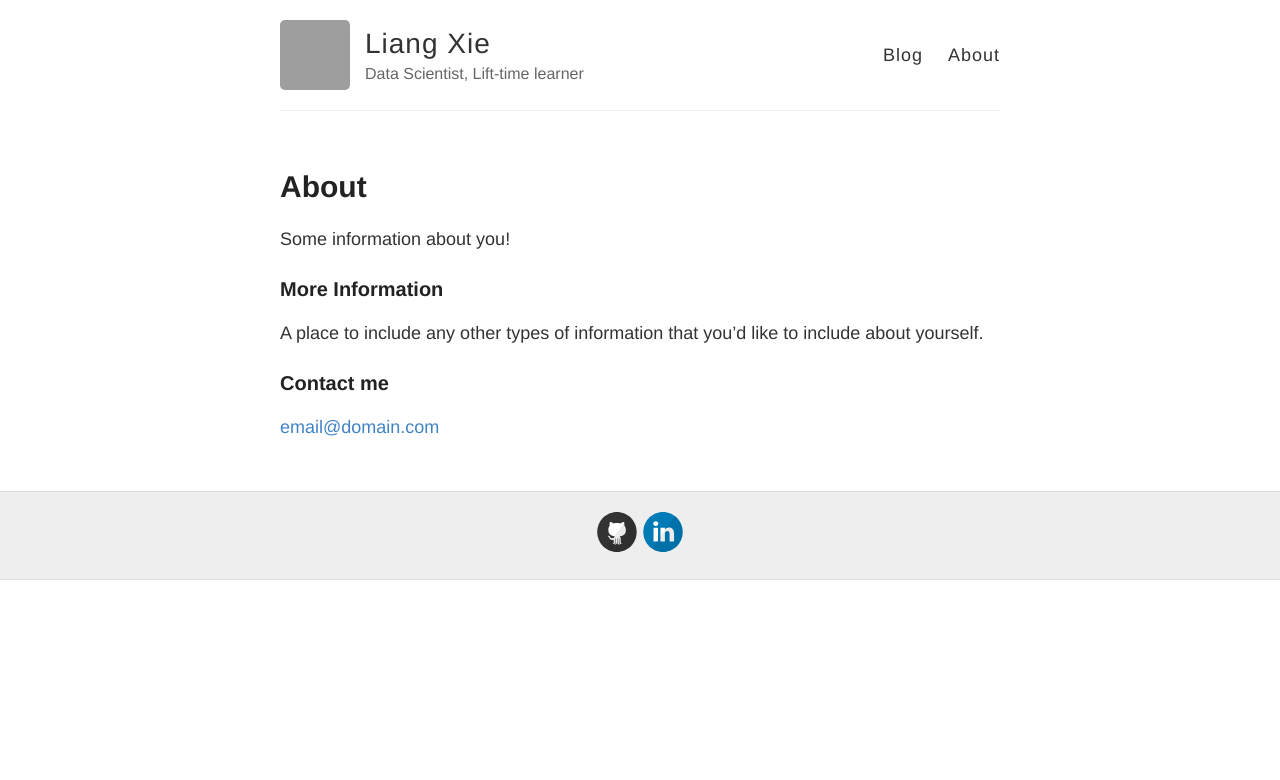
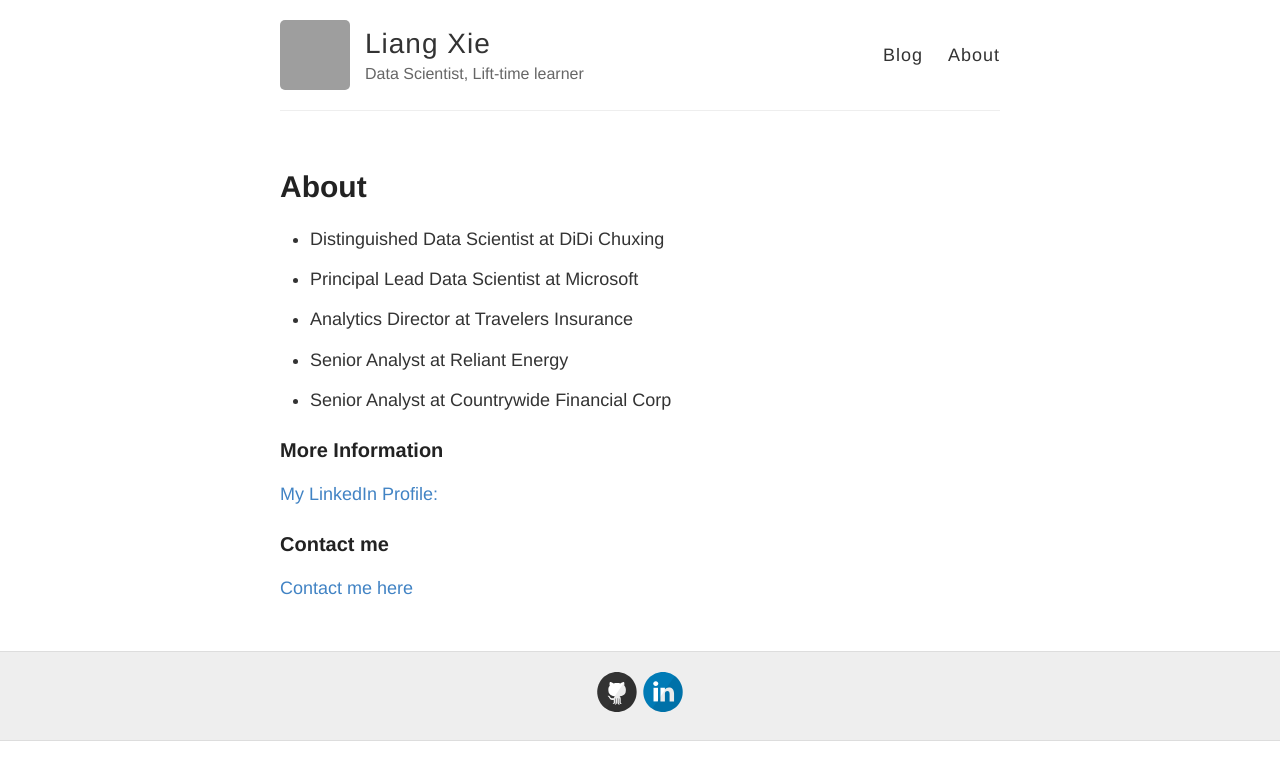
Before and after one commit to xieliaing/xieliaing.github.io, a Jekyll site: the page built from about.md, in a window 1280 px wide. Shown: the top 780 px of the page. Built offline with Jekyll 4.4.1, drawn with Linux system fonts in a browser that asks for light colours; grey boxes are pictures that could not be loaded.

Commit message:
updated About page

```diff
--- a/about.md
+++ b/about.md
@@ -4,12 +4,20 @@ title: About
 permalink: /about/
 ---
 
-Some information about you!
+- Distinguished Data Scientist at DiDi Chuxing
+
+- Principal Lead Data Scientist at Microsoft
+
+- Analytics Director at Travelers Insurance
+
+- Senior Analyst at Reliant Energy
+
+- Senior Analyst at Countrywide Financial Corp
 
 ### More Information
 
-A place to include any other types of information that you'd like to include about yourself.
+[My LinkedIn Profile:](https://www.linkedin.com/in/liangxie/)
 
 ### Contact me
 
-[email@domain.com](mailto:email@domain.com)
+[Contact me here](mailto:xie1978@yahoo.com)
```
